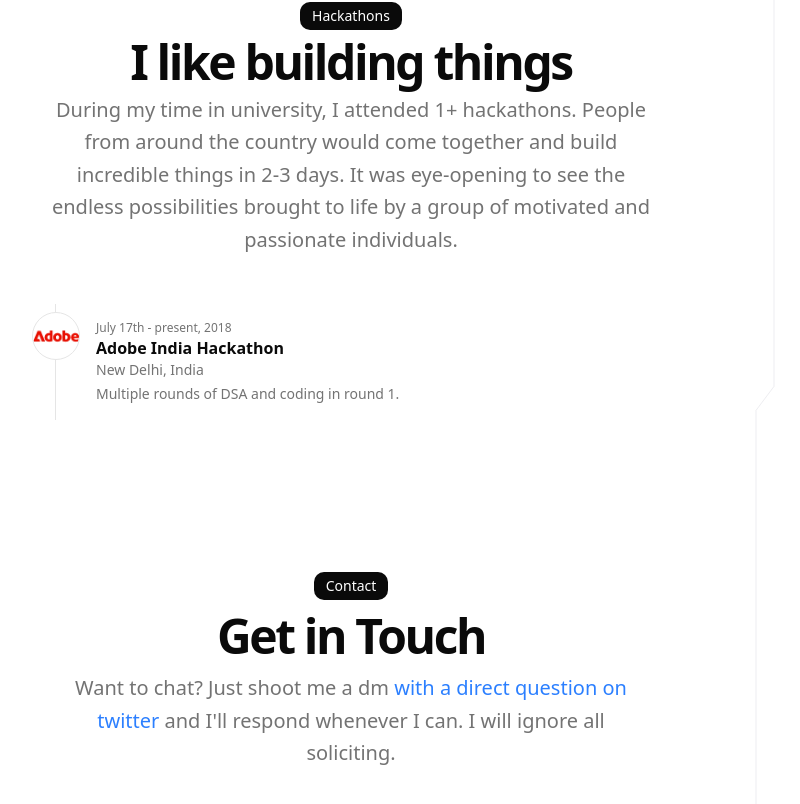
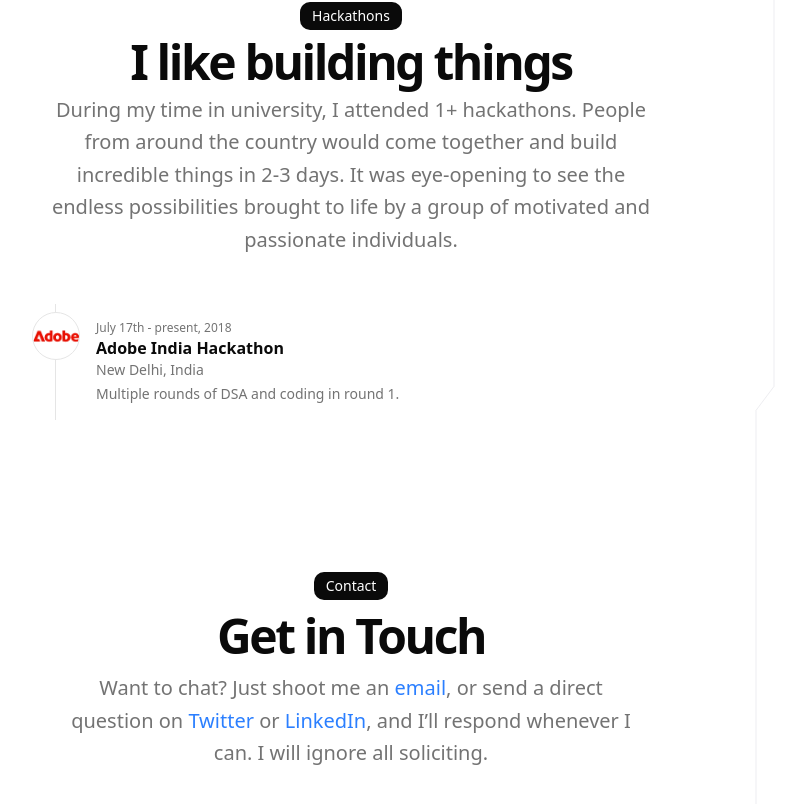
Before and after one commit to Shobhit150/portfolio, a Next.js app: page / in a window 1280 px wide. Shown: the part 1516-2320 px from the top of the page, without its empty margins (289-1089 px from the left). Built offline with nearby package versions, Linux system fonts and the light colour scheme.

Commit message:
fix: major changes

```diff
--- a/app/layout.tsx
+++ b/app/layout.tsx
@@ -14,8 +14,8 @@ const fontSans = FontSans({
 
 
 export const metadata: Metadata = {
-  title: "Create Next App",
-  description: "Generated by create next app",
+  title: "Shobhit Verma - Portfolio Website",
+  description: "All my personal project, education background, skills and hackathon and skill i participated in.",
 };
 
 export default function RootLayout({
--- a/app/page.tsx
+++ b/app/page.tsx
@@ -65,9 +65,9 @@ export default function Page() {
                 className="inline-block"
               >
                 <button className=" border flex flex-row text-[13px] text-gray-700 cursor-pointer hover:bg-gray-50 shadow-md justify-between px-2 py-1 items-center gap-3 rounded-md">
-                Download Resume
-                <IoDocumentOutline />
-              </button>
+                  Download Resume
+                  <IoDocumentOutline />
+                </button>
               </a>
 
             </BlurFade>
@@ -223,16 +223,36 @@ export default function Page() {
                   Get in Touch
                 </h2>
                 <p className="mx-auto max-w-[600px] text-muted-foreground md:text-xl/relaxed lg:text-base/relaxed xl:text-xl/relaxed">
-                  Want to chat? Just shoot me a dm{" "}
+                  Want to chat? Just shoot me an{" "}
+                  <a
+                    href="https://mail.google.com/mail/?view=cm&to=vshobhit150@gmail.com"
+                    className="text-blue-500 hover:underline"
+                    target="_blank"
+                    rel="noopener noreferrer"
+                  >
+                    email
+                  </a>
+                  , or send a direct question on{" "}
                   <Link
-                    href={DATA.contact.social.LeetCode.url}
+                    href={DATA.contact.social.X.url}
                     className="text-blue-500 hover:underline"
+                    target="_blank"
+                    rel="noopener noreferrer"
                   >
-                    with a direct question on twitter
+                    Twitter
                   </Link>{" "}
-                  and I&apos;ll respond whenever I can. I will ignore all
-                  soliciting.
+                  or{" "}
+                  <Link
+                    href={DATA.contact.social.LinkedIn.url}
+                    className="text-blue-500 hover:underline"
+                    target="_blank"
+                    rel="noopener noreferrer"
+                  >
+                    LinkedIn
+                  </Link>
+                  , and I’ll respond whenever I can. I will ignore all soliciting.
                 </p>
+
               </div>
             </BlurFade>
           </div>
--- a/components/navbar.tsx
+++ b/components/navbar.tsx
@@ -35,6 +35,7 @@ export default function Navbar() {
                   </a>
                 ) : (
                   <Link
+
                     href={item.href}
                     className={cn(
                       buttonVariants({ variant: "ghost", size: "icon" }),
@@ -61,6 +62,8 @@ export default function Navbar() {
                 <TooltipTrigger asChild>
                   <Link
                     href={social.url}
+                    target="_blank"
+                    rel="noopener noreferrer"
                     className={cn(
                       buttonVariants({ variant: "ghost", size: "icon" }),
                       "size-12"
```
